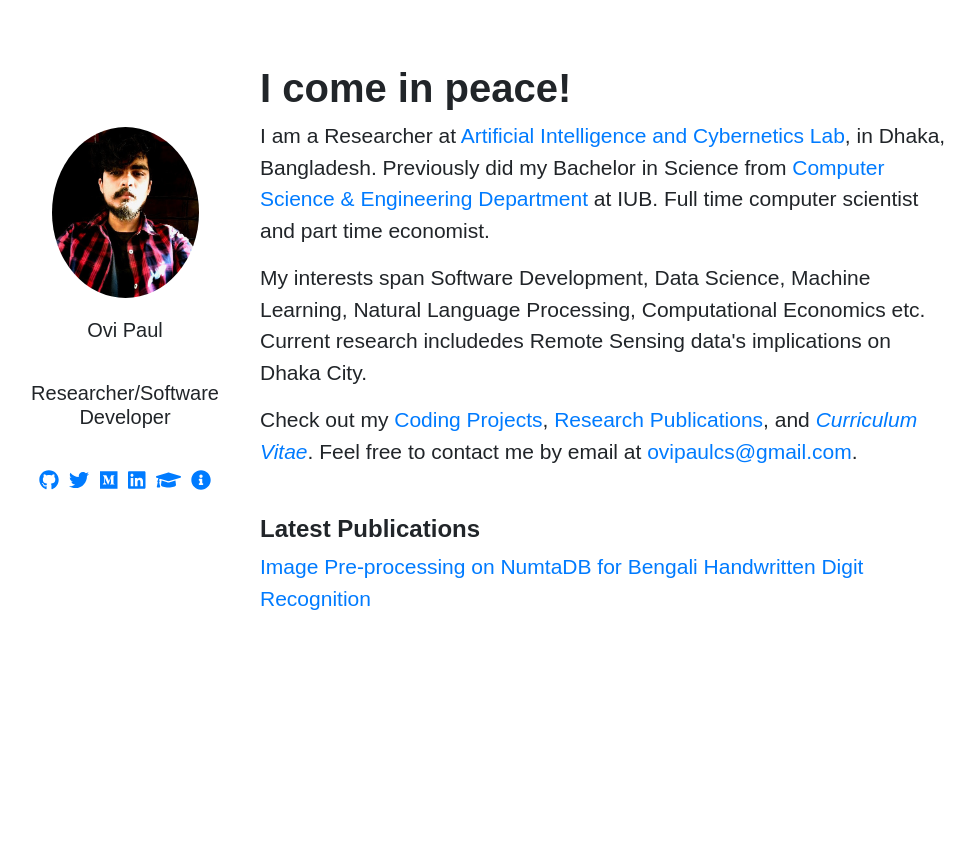
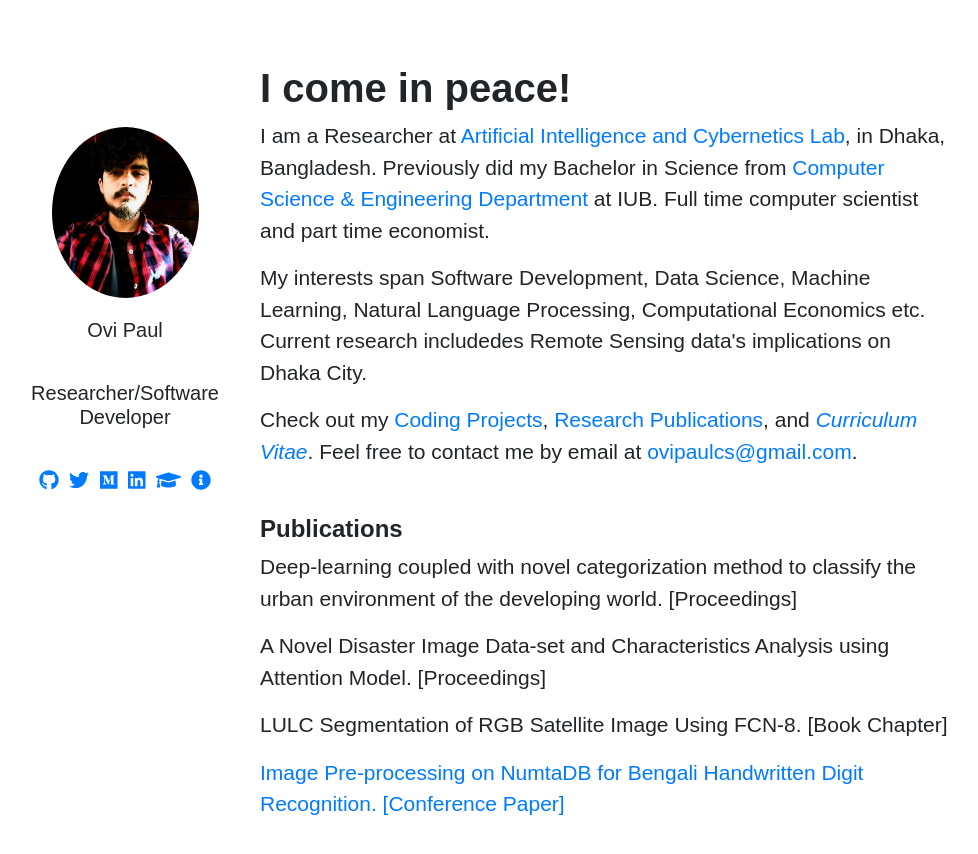
Before and after one commit to ovipaul/ovipaul.github.io, a Jekyll site: the page built from index.html, in a window 1280 px wide. Shown: the top 854 px of the page, without its empty margins (155-1133 px from the left). Built offline with Jekyll 4.4.1, drawn with Linux system fonts in a browser that asks for light colours; nearby versions of some CDN libraries.

Commit message:
Update index.html

```diff
--- a/index.html
+++ b/index.html
@@ -32,9 +32,13 @@ layout: layout
         Feel free to contact me by email at <a href="ovipaulcs@gmail.com">ovipaulcs@gmail.com</a>.</p>
       </br>
 
-      <h4><strong>Latest Publications</strong></h4>
+      <h4><strong>Publications</strong></h4>
+      <p>Deep-learning coupled with novel categorization method to classify  the urban environment of the developing world. [Proceedings]</p>
+      <p>A Novel Disaster Image Data-set and Characteristics Analysis
+      using Attention Model. [Proceedings]</p>
+      <p>LULC Segmentation of RGB Satellite Image Using FCN-8. [Book Chapter]</p>
       <p><a href="https://ieeexplore.ieee.org/document/8554910">
-        Image Pre-processing on NumtaDB for Bengali Handwritten Digit Recognition</a></p>
+        Image Pre-processing on NumtaDB for Bengali Handwritten Digit Recognition. [Conference Paper]</a></p>
     </div>
   </div>
 </div>
```
